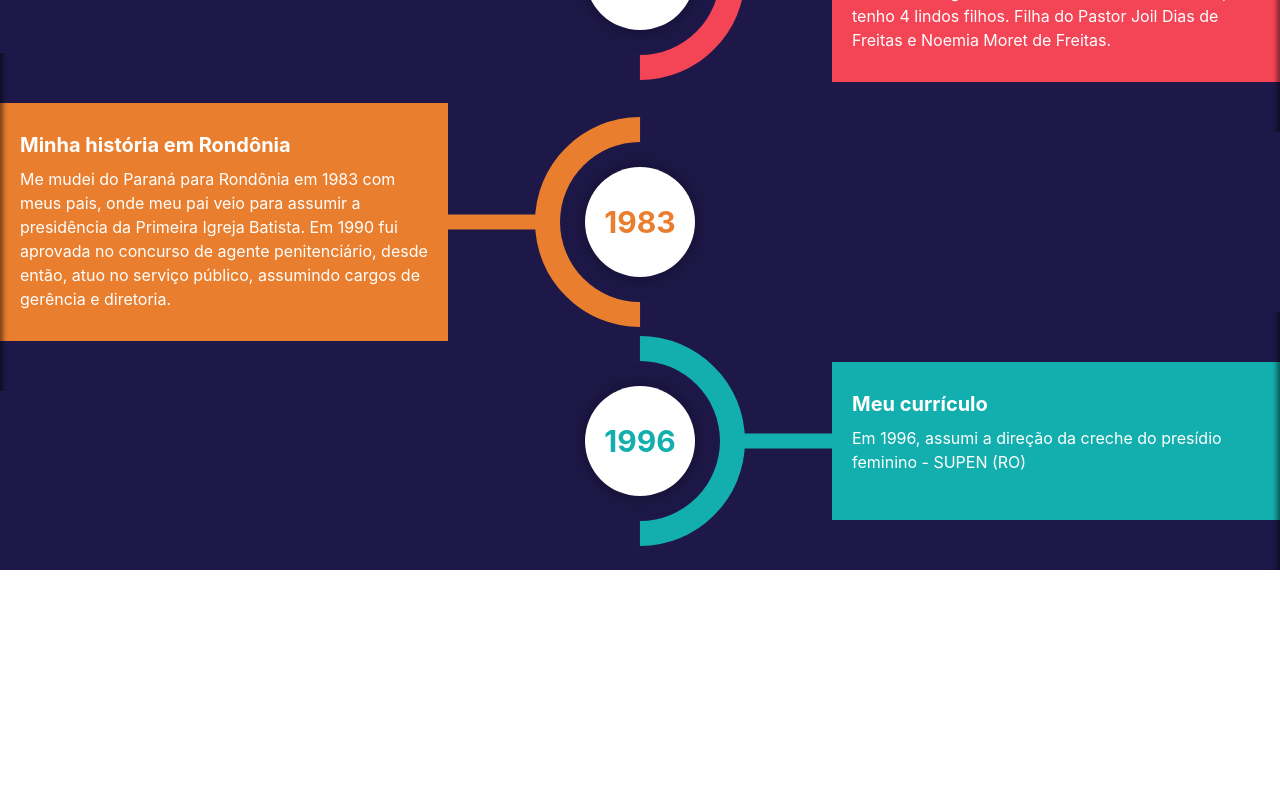
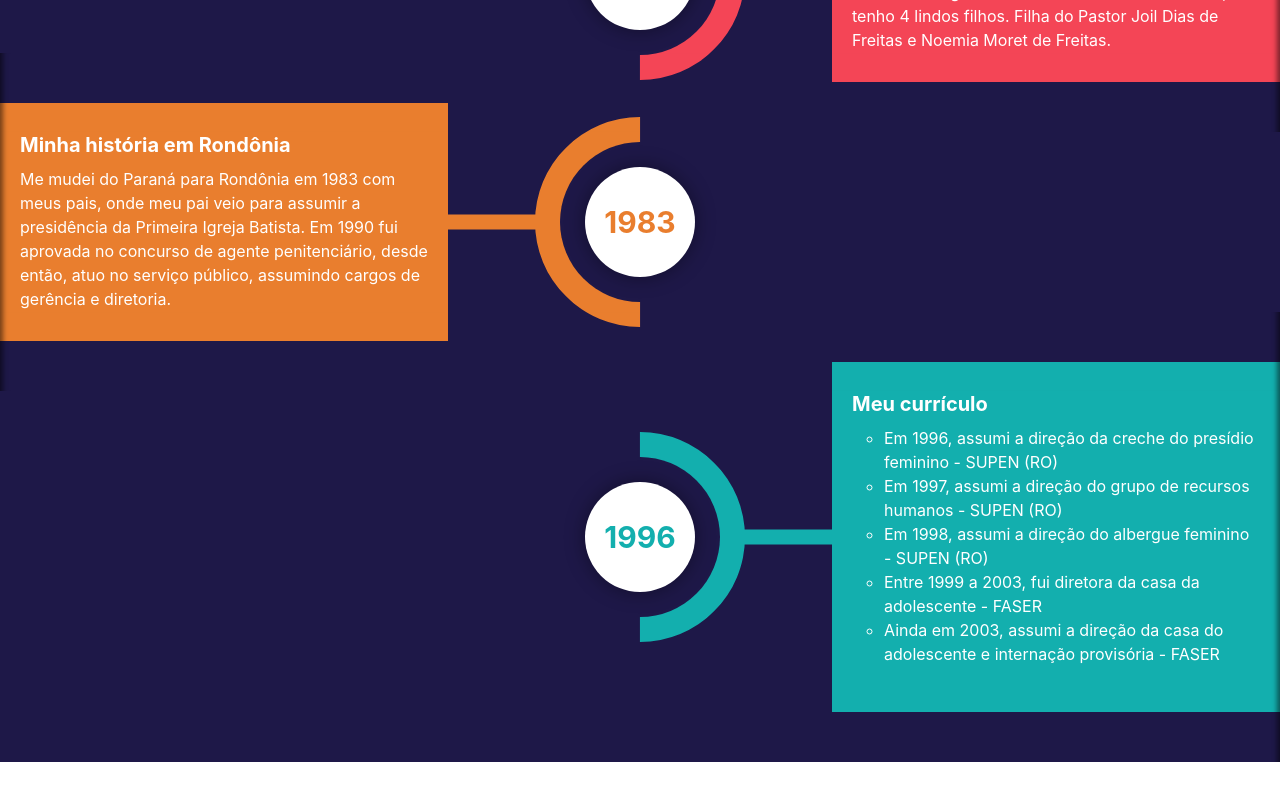
Before and after one commit to Takater/dep-mirian-moret, a React (Create React App) app: page / in a window 1280 px wide. Shown: the part 957-1757 px from the top of the page. Before the commit the page ends 1655 px from the top, so only its background shows below. Built offline with nearby package versions, Linux system fonts and the light colour scheme.

Commit message:
Tue, Aug 23, 2022, 8:28 PM +00:00

```diff
--- a/src/components/Quem.jsx
+++ b/src/components/Quem.jsx
@@ -29,8 +29,12 @@ function Quem () {
                             <div className="timeline-content">
                                 <h3 className="title">Meu currículo</h3>
                                 <p className="description">
-                                    <ul className="list-unstyled">
+                                    <ul style={{listStyleType: 'circle'}}>
                                         <li>Em 1996, assumi a direção da creche do presídio feminino - SUPEN (RO)</li>
+                                        <li>Em 1997, assumi a direção do grupo de recursos humanos - SUPEN (RO)</li>
+                                        <li>Em 1998, assumi a direção do albergue feminino - SUPEN (RO)</li>
+                                        <li>Entre 1999 a 2003, fui diretora da casa da adolescente - FASER</li>
+                                        <li>Ainda em 2003, assumi a direção da casa do adolescente e internação provisória - FASER</li>
                                     </ul>
                                 </p>
                             </div>
```
